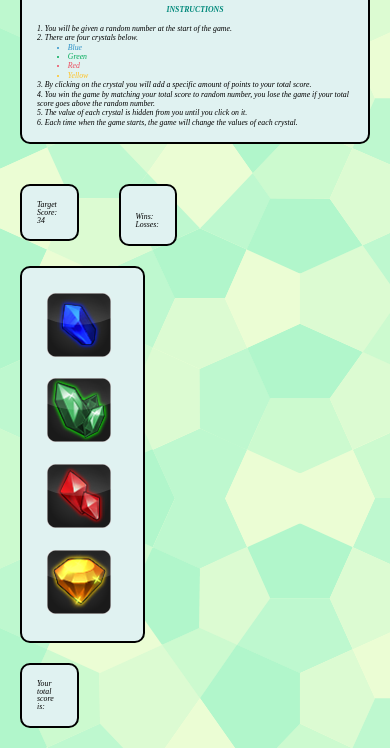
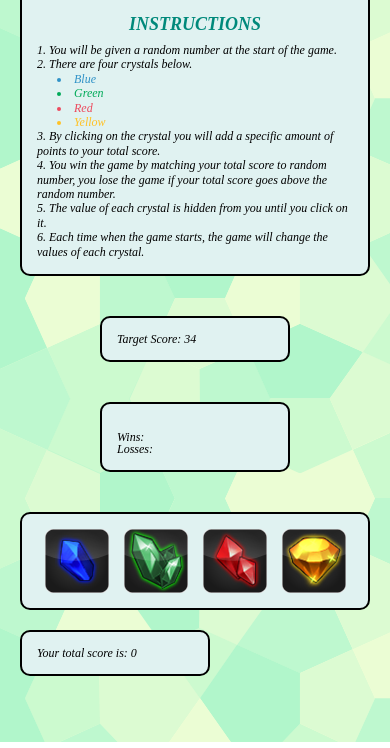
Before and after one commit to hyxhuynh/unit-4-game, a plain HTML site: page index.html in a window 390 px wide. Shown: the part 102-850 px from the top of the page. Drawn offline with nearby package versions, Linux system fonts and the light colour scheme; a web font is replaced by a local one.

Commit message:
completed CrystalsCollector assignment

```diff
--- a/assets/css/style.css
+++ b/assets/css/style.css
@@ -1,69 +1,59 @@
+CSS
 /* Set the "universal box-sizing" */
 * {
     box-sizing: border-box;
 }
-
 /* Add background image */
 body{
     background-image: url("../images/congruent_pentagon.png")
 }
-
 /* Numbering system does not show up without these lines */
 ol {
     list-style: decimal inside;
     line-height: 120%;
 }
-
 /* Bullet points do not show up without these lines */
 ul {
     list-style: disc inside;
     line-height: 120%;
     margin-left: 20px;
 }
-
 /* Add font and color to the 'CrystalsCollector!' header */
 h1 {
     margin: 0 auto;
     color: cornflowerblue;
     font-family: 'Baloo Tammudu', cursive;
-	font-size: 8vw;
+    font-size: 40px;
     padding-top: 30px;
     font-weight: normal;
     text-align: center;
     text-shadow: 0 1px 1px #fff;
 }
-
 /* Add font and color  */
 h2 {
     width: 70%;
     margin: 0 auto;
     color: #00897B;
-	font-size: 2vw;
+    font-size: 25px;
     font-weight: 700;
     text-align: center;
     padding: 10px;
     font-family: 'Libre Baskerville', serif;
 }
-
 /* Styles for all divs */
 div {
     color: black;
     font-family: 'Droid serif', serif;
-    font-size: 2vw;
+    font-size: 20px;
     font-weight: 400;
     font-style: italic;
     margin: 0 0 12px;
     text-align: left;
 
 }
-
-.numberGenerated, .winsAndLosses{
-	float: left;
-	width: 15%;
-	height: auto;
-}
-.userScore{
-	width: 15%;
+.numberGenerated, .winsAndLosses, .userScore {
+    /* float: left; */
+    width: 20%;
     height: auto;
 }
 
@@ -74,16 +64,20 @@ div {
     padding: 15px;
     background-color: #E0F2F1;
 }
-
-
+#stats{
+    display: flex;
+    flex-wrap: wrap;
+    justify-content: space-around;
+}
 /* crystals images */
 .crystals{
-	width: 32%;
     clear: both;
+    display: flex;
+    justify-content: space-around;
+	flex-wrap: wrap;
 }
 .crystalImage{
     height: auto;
-	margin: 10px;
 }
 /* colorful words in instructions */
 #blueWord {
@@ -98,3 +92,25 @@ div {
 #yellowWord {
     color: #ffc225;
 }
+
+/* Media Queries */
+
+/* Width at 768px and below */
+@media screen and (max-width: 768px) {
+	.numberGenerated, .winsAndLosses, .userScore {
+		width: 40%;
+		height: auto;
+	}
+
+}
+
+/* Width at 640px and below */
+@media screen and (max-width: 640px) {
+	div {
+        font-size: 12px;
+	}
+
+	h2 {
+		font-size: 18px;
+	}
+}
--- a/assets/javascript/game.js
+++ b/assets/javascript/game.js
@@ -11,6 +11,9 @@ $(document).ready(function() {
 
         // Target Score
         $("#numberRandom").text(targetScore);
+
+        // Display player's score as 0
+        $("#totalScore").text(playerScore);
 
         // FUNCTIONS
         // Returns a random integer between min (inclusive) and max (inclusive)
--- a/index.html
+++ b/index.html
@@ -45,6 +45,7 @@
         </ol>
     </div>
 
+    <div id="stats">
         <div class = "numberGenerated format">
             Target Score:
             <span id= "numberRandom"></span>
@@ -57,6 +58,7 @@
             <br>
             Losses:
             <span id= "numberLosses"></span>
+        </div>
     </div>
 
     <div class = "crystals format">
```
Also changed, not shown: assets/images/avocado.png (added), assets/images/cherries.png (added), assets/images/grapes.png (added), assets/images/noodles.png (added), assets/images/pizza-4.png (added), assets/images/sushi.png (added), assets/images/turkey.png (added), assets/images/watermelon.png (added). Lines whose indentation alone changed are shown as unchanged.
